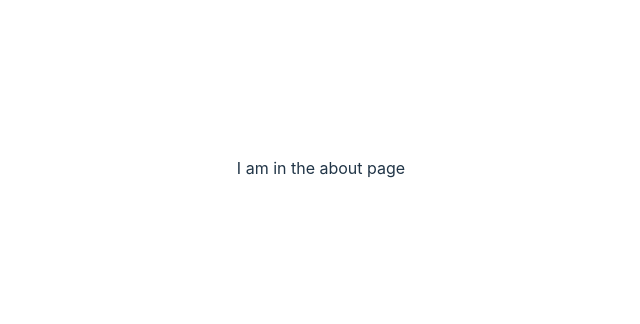
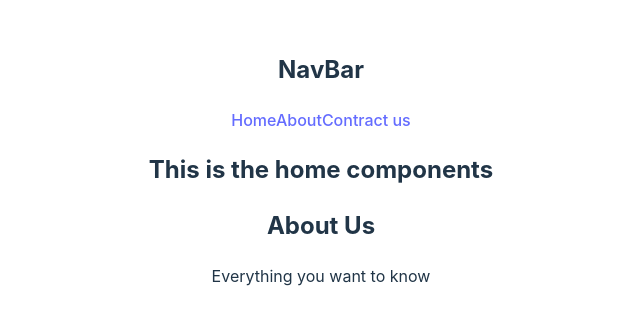
Before and after one commit to Hasan1971f/introduction-to-react-router, a React (Vite) app: page /about in a window 1280 px wide. Shown: the part 232-556 px from the top of the page, without its empty margins (319-959 px from the left). Built offline with nearby package versions, Linux system fonts and the light colour scheme.

Commit message:
added a Explain Nested Routes Concepts

```diff
--- /dev/null
+++ b/src/Components/About/About.jsx
@@ -0,0 +1,12 @@
+
+
+const About = () => {
+    return (
+        <div>
+            <h2>About Us</h2>
+            <p>Everything you want to know</p>
+        </div>
+    );
+};
+
+export default About;
--- /dev/null
+++ b/src/Components/Contract/Contract.jsx
@@ -0,0 +1,12 @@
+
+
+const Contract = () => {
+    return (
+        <div>
+            <h2>Contract Us</h2>
+            <p>We are one call away</p>
+        </div>
+    );
+};
+
+export default Contract;
--- /dev/null
+++ b/src/Components/Header/Header.jsx
@@ -0,0 +1,16 @@
+
+
+const Header = () => {
+    return (
+        <div>
+            <h2>NavBar</h2>
+            <nav >
+                <a href="/">Home</a>
+                <a href="/about">About</a>
+                <a href="/">Contract us</a>
+            </nav>
+        </div>
+    );
+};
+
+export default Header;
--- /dev/null
+++ b/src/Components/Home/Home.jsx
@@ -0,0 +1,15 @@
+import { Outlet } from "react-router-dom";
+import Header from "../Header/Header";
+
+
+const Home = () => {
+    return (
+        <div>
+            <Header></Header>
+            <h2>This is the home components</h2>
+            <Outlet></Outlet>
+        </div>
+    );
+};
+
+export default Home;
```
Also changed, not shown: src/main.jsx (+20 -10 lines).
